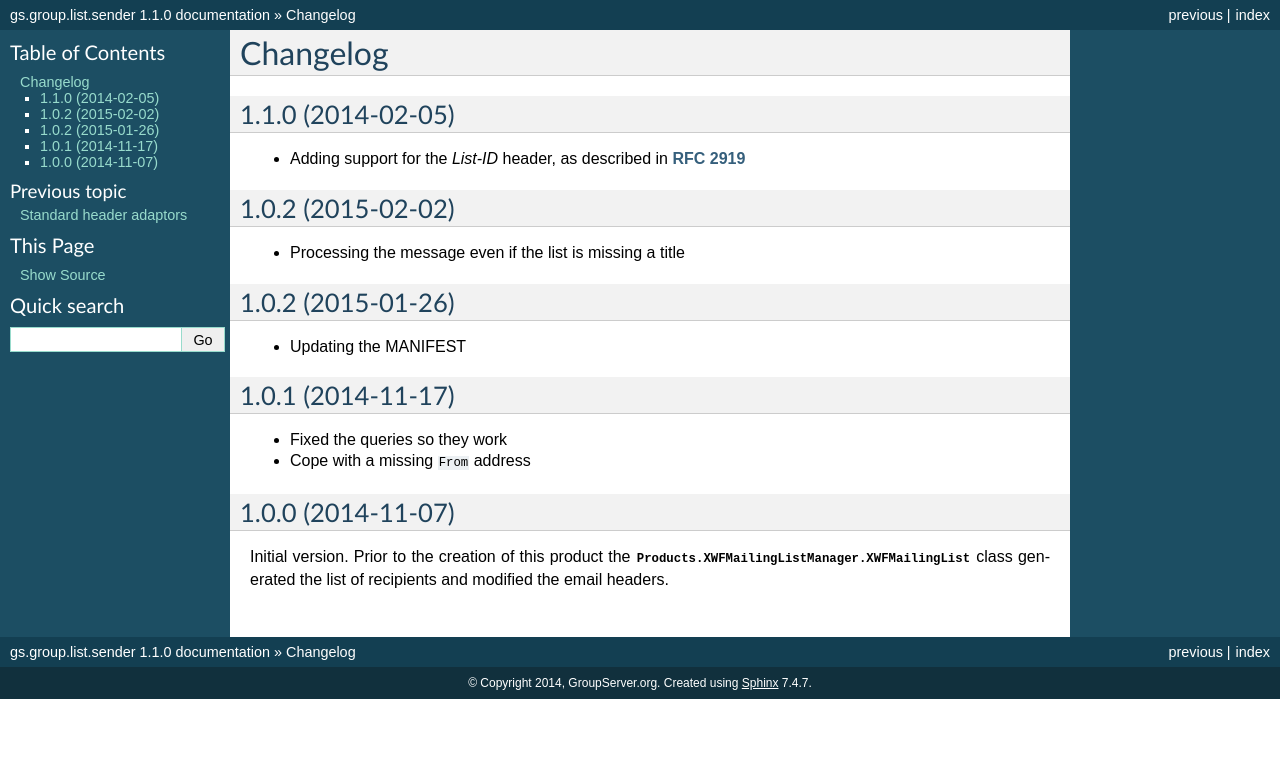
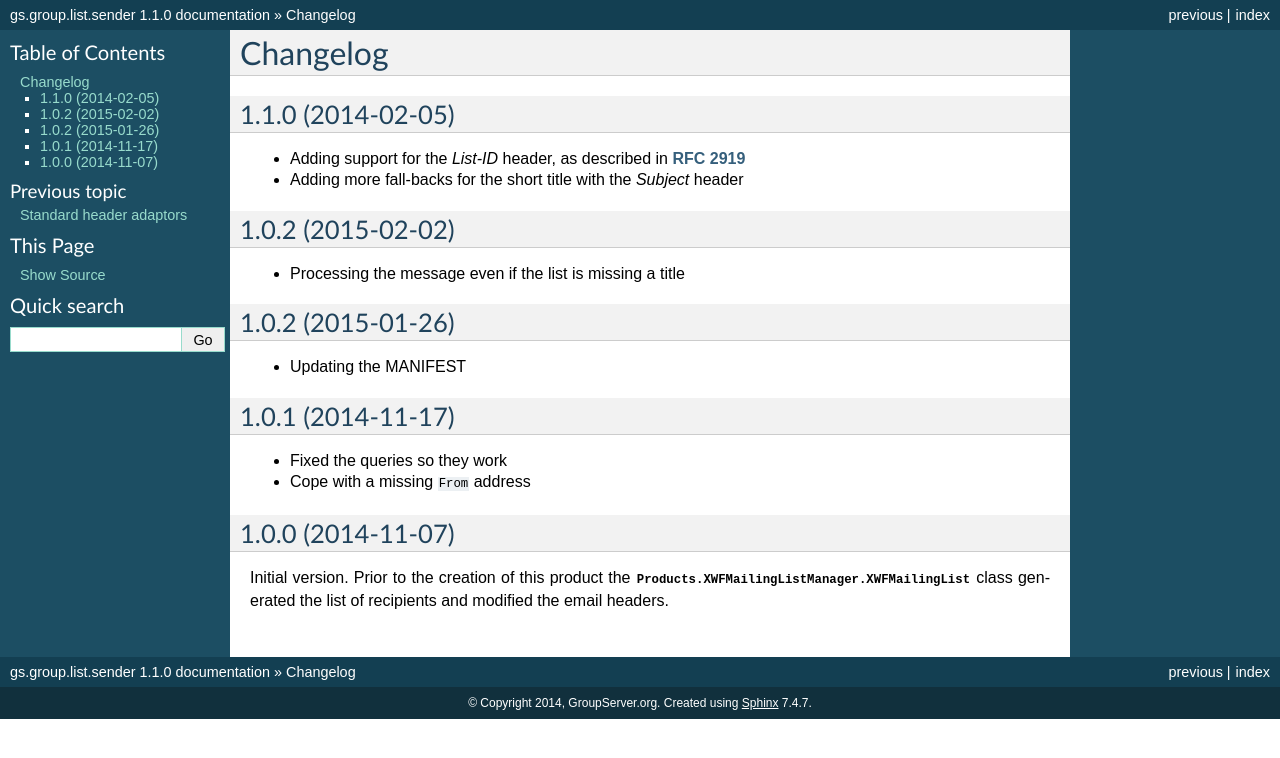
Before and after one commit to groupserver/gs.group.list.sender, a Sphinx documentation site: the page built from docs/HISTORY.rst, in a window 1280 px wide. Shown: the top 758 px of the page. Built offline with Sphinx 7.4.7, drawn with Linux system fonts in a browser that asks for light colours.

Commit message:
Adding to the Changelog

```diff
--- a/docs/HISTORY.rst
+++ b/docs/HISTORY.rst
@@ -6,7 +6,8 @@ Changelog
 
 * Adding support for the :mailheader:`List-ID` header, as
   described in :rfc:`2919`
-
+* Adding more fall-backs for the short title with the
+  :mailheader:`Subject` header
 
 1.0.2 (2015-02-02)
 ------------------
```
